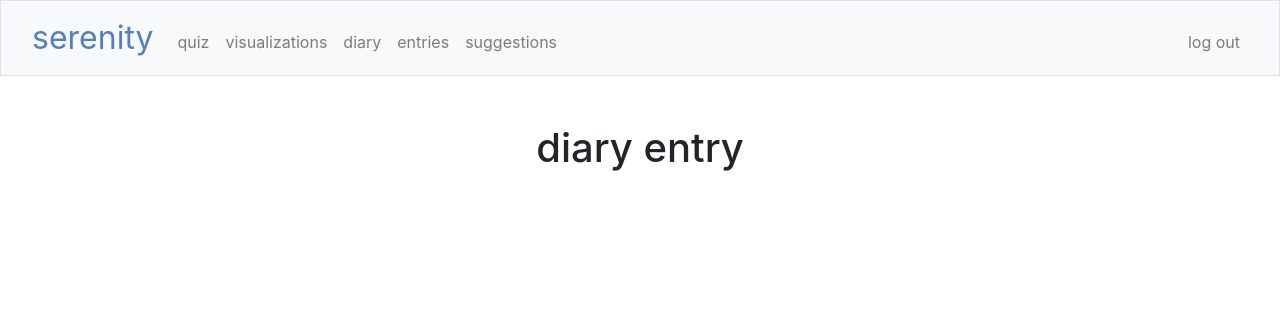
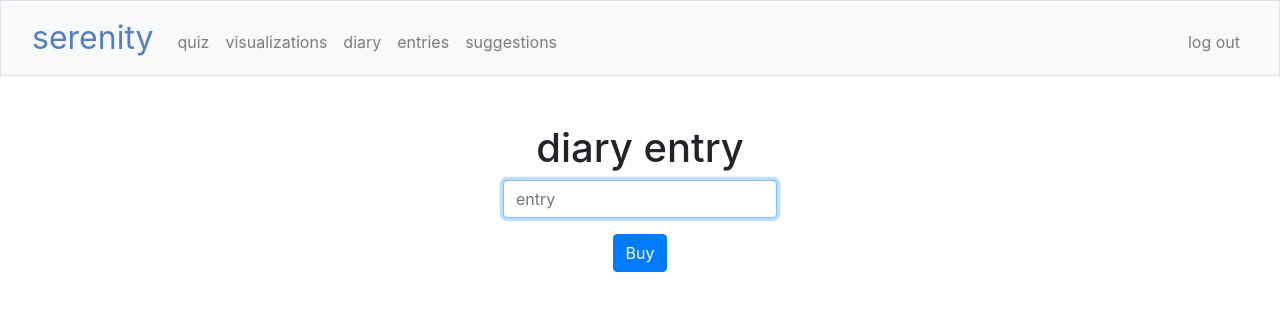
Before and after one commit to kelseyywu/serenity, a Flask app: page /diary in a window 1280 px wide. Shown: the top 336 px of the page. Run offline with Flask 2, Linux system fonts and the light colour scheme; a user stored in the database is signed in; some libraries are stand-ins or nearby versions.

Commit message:
Thu, Dec 2, 2021, 4:42 AM +00:00

```diff
--- a/templates/diary.html
+++ b/templates/diary.html
@@ -22,7 +22,12 @@
     </head>
     <body>
         <h1 style="text-align:center"> diary entry </h1>
-
+        <form action="/diary" method="post">
+            <div class="mb-3">
+                <input autocomplete="off" autofocus class="form-control mx-auto w-auto" name="entry" placeholder="entry" type="text">
+            </div>
+            <button class="btn btn-primary" type="submit">Buy</button>
+        </form>
     </body>
 </html>
 {% endblock %}
```
